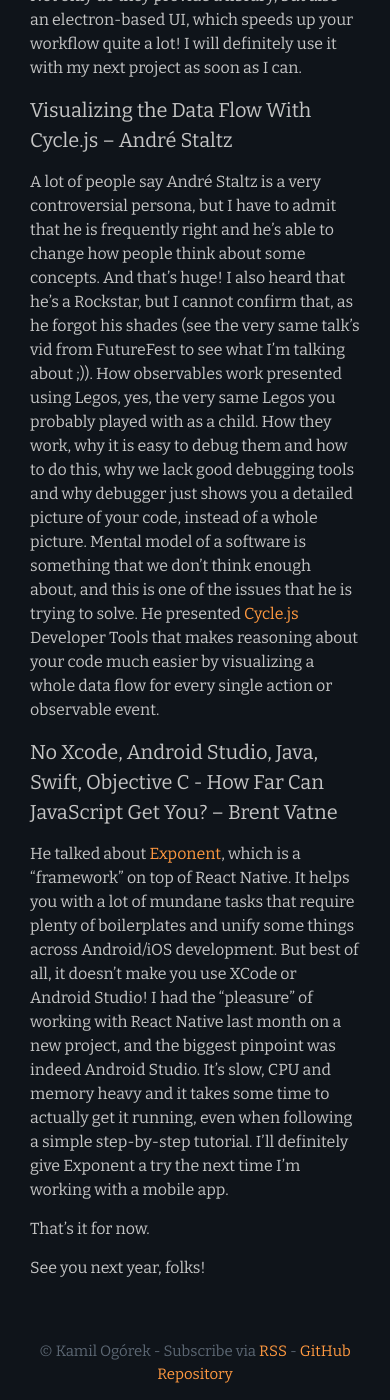
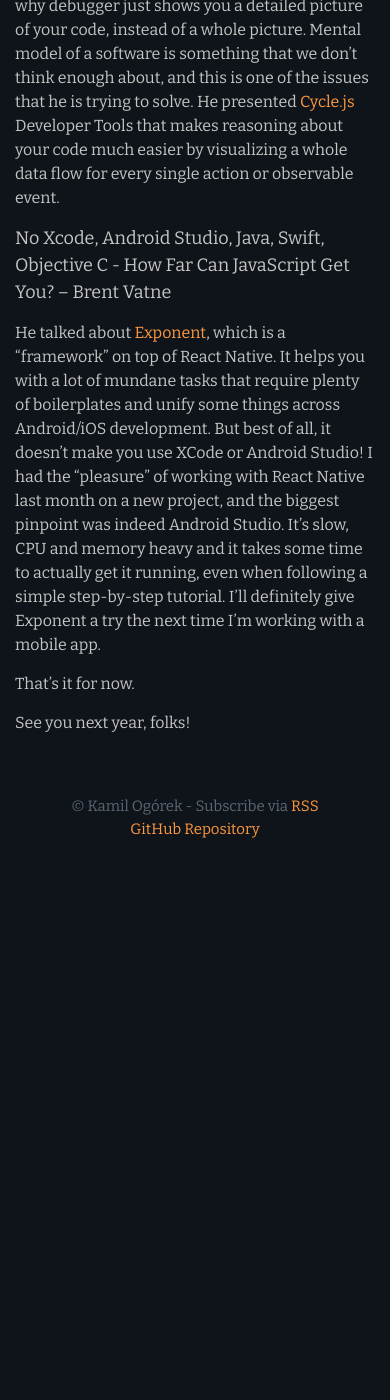
Before and after one commit to kamilogorek/kamilogorek, a Jekyll site: the page built from _posts/2016-11-08-bratislava-conference.md, in a window 390 px wide and 1400 px high, scrolled down 5145 px. Built offline with Jekyll 4.4.1, drawn with Linux system fonts in a browser that asks for light colours; after the commit the page ends 6000 px from its top, so only the background shows below that.

Commit message:
Minor visual improvements for mobile devices

```diff
--- a/_includes/footer.html
+++ b/_includes/footer.html
@@ -1,8 +1,15 @@
 <footer class="site-footer">
   <div class="wrapper">
     <p>
-      &copy; {{ site.author }} - Subscribe via <a href="/feed.xml">RSS</a> -
-      <a href="https://github.com/kamilogorek/kamilogorek">GitHub Repository</a>
+      &copy; {{ site.author }}
+      <span class="site-footer-rss"
+        >Subscribe via <a href="/feed.xml">RSS</a></span
+      >
+      <span class="site-footer-repository"
+        ><a href="https://github.com/kamilogorek/kamilogorek"
+          >GitHub Repository</a
+        ></span
+      >
     </p>
   </div>
 </footer>
--- a/_includes/head.html
+++ b/_includes/head.html
@@ -66,7 +66,7 @@
     let currentTheme = localStorage.getItem("theme") || "dark";
     html.classList.add(currentTheme);
     window.addEventListener("DOMContentLoaded", (event) => {
-      document.querySelector("#toggle-theme").addEventListener("click", () => {
+      document.querySelector("#theme-toggle").addEventListener("click", () => {
         const nextTheme = currentTheme === "dark" ? "light" : "dark";
         html.classList.remove(currentTheme);
         html.classList.add(nextTheme);
--- a/_includes/header.html
+++ b/_includes/header.html
@@ -5,12 +5,18 @@
     >
 
     <nav class="site-nav">
-      {% for link in site.data.navigation.main %} {% if link.url contains "http"
-      %} {% assign url = link.url %} {% else %} {% assign url = link.url |
-      relative_url %} {% endif %}
-      <a class="page-link" href="{{ url }}">{{ link.title }}</a>
+      <ul class="site-nav-pages">
+        {% for link in site.data.navigation.main %}
+        <li>
+          <a class="page-link" href="{{ link.url |relative_url }}"
+            >{{ link.title }}</a
+          >
+        </li>
         {% endfor %}
+      </ul>
 
+      <ul class="site-nav-icons">
+        <li>
           <a
             class="page-link icon-link"
             href="https://twitter.com/{{ site.twitter_username }}"
@@ -25,6 +31,8 @@
               />
             </svg>
           </a>
+        </li>
+        <li>
           <a
             class="page-link icon-link"
             href="https://github.com/{{ site.github_username }}"
@@ -39,6 +47,8 @@
               />
             </svg>
           </a>
+        </li>
+        <li>
           <a
             class="page-link icon-link"
             href="https://linkedin.com/in/{{ site.linkedin_username }}"
@@ -53,8 +63,9 @@
               />
             </svg>
           </a>
-
-      <button id="toggle-theme" class="page-link icon-link">
+        </li>
+        <li>
+          <button id="theme-toggle" class="page-link icon-link theme-toggle">
             <svg
               xmlns="http://www.w3.org/2000/svg"
               viewBox="0 0 24 24"
@@ -88,6 +99,8 @@
               <path d="M21 12.79A9 9 0 1 1 11.21 3 7 7 0 0 0 21 12.79z"></path>
             </svg>
           </button>
+        </li>
+      </ul>
     </nav>
   </div>
 </header>
--- a/assets/main.css
+++ b/assets/main.css
@@ -8,8 +8,6 @@
   --base-line-height: 1.5;
   --spacing-unit: 30px;
   --content-width: 800px;
-  --on-palm: 600px;
-  --on-laptop: 800px;
 }
 
 :root {
@@ -183,14 +181,6 @@
   clear: both;
 }
 
-@media screen and (max-width: var(--on-laptop)) {
-  .wrapper {
-    max-width: calc(var(--content-width) - (var(--spacing-unit)));
-    padding-right: calc(var(--spacing-unit) / 2);
-    padding-left: calc(var(--spacing-unit) / 2);
-  }
-}
-
 .site-header {
   min-height: 56px;
   position: relative;
@@ -215,7 +205,24 @@
 
 .site-nav {
   float: right;
-  margin-top: 16px;
+}
+
+.site-nav ul {
+  margin: 16px 0 0 0;
+  list-style: none;
+  display: inline-block;
+}
+
+.site-nav ul:not(:last-child) {
+  margin-right: 15px;
+}
+
+.site-nav li {
+  display: inline-block;
+}
+
+.site-nav li:not(:last-child) {
+  margin-right: 15px;
 }
 
 .site-nav .page-link {
@@ -227,18 +234,28 @@
   color: var(--brand-color);
 }
 
-.site-nav .page-link:not(:last-child) {
-  margin-right: 15px;
+.icon-link:hover {
+  text-decoration: none;
 }
 
-@media screen and (max-width: var(--on-palm)) {
-  .site-nav .page-link {
-    padding: 20px 0;
-    margin-left: 20px;
+.icon-link:hover svg {
+  opacity: 0.7;
+}
+
+.icon-link svg {
+  width: 19px;
+  vertical-align: -4px;
+}
+
+/* Prevent sticky color on mobile devices */
+/* https://stackoverflow.com/questions/17233804/how-to-prevent-sticky-hover-effects-for-buttons-on-touch-devices */
+@media (hover: none) {
+  .site-nav .page-link:hover {
+    color: var(--text-color);
   }
 
-  .site-nav .page-link:not(:last-child) {
-    margin-right: 0;
+  .icon-link:hover svg {
+    opacity: 1;
   }
 }
 
@@ -248,6 +265,14 @@
   text-align: center;
 }
 
+.site-footer-rss:before {
+  content: " - ";
+}
+
+.site-footer-repository:before {
+  content: " - ";
+}
+
 .bio {
   font-family: var(--monospace-font-family);
   font-size: 13px;
@@ -255,6 +280,7 @@
   padding: 0;
   overflow: initial;
   word-wrap: initial;
+  white-space: pre-wrap;
   color: var(--meta-color);
 }
 
@@ -265,7 +291,6 @@
 .post-meta {
   font-size: calc(var(--base-font-size) * 0.875);
   color: var(--meta-color);
-  /* margin-top: -16px; */
 }
 
 .post-header {
@@ -278,12 +303,6 @@
   line-height: 1;
 }
 
-@media screen and (max-width: var(--on-laptop)) {
-  .post-title {
-    font-size: 36px;
-  }
-}
-
 .post-content {
   margin-bottom: var(--spacing-unit);
 }
@@ -292,45 +311,19 @@
   font-size: 38px;
 }
 
-@media screen and (max-width: var(--on-laptop)) {
-  .post-content h1 {
-    font-size: 34px;
-  }
-}
-
 .post-content h2 {
   font-size: 32px;
-}
-
-@media screen and (max-width: var(--on-laptop)) {
-  .post-content h2 {
-    font-size: 28px;
-  }
 }
 
 .post-content h3 {
   font-size: 26px;
 }
 
-@media screen and (max-width: var(--on-laptop)) {
-  .post-content h3 {
-    font-size: 22px;
-  }
-}
-
 .post-content h4 {
   font-size: 20px;
 }
 
-@media screen and (max-width: var(--on-laptop)) {
-  .post-content h4 {
-    font-size: 18px;
-  }
-}
-
-/* Custom */
-
-#toggle-theme {
+.theme-toggle {
   padding: 0;
   margin: 0;
   border: none;
@@ -366,32 +359,62 @@
   display: none;
 }
 
-.icon-link:hover {
-  text-decoration: none;
-}
-
-.icon-link:hover svg {
-  opacity: 0.7;
-}
-
-.icon-link svg {
-  width: 19px;
-  vertical-align: -4px;
-}
-
 .hidden-pdf-bump {
   display: none;
 }
 
-#search {
-  box-sizing: border-box;
-  font-size: 14px;
-  border: 2px solid #e8e8e8;
-  width: 100%;
-  padding: 6px;
+@media screen and (max-width: 800px) {
+  .wrapper {
+    max-width: calc(var(--content-width) - (var(--spacing-unit)));
+    padding-right: calc(var(--spacing-unit) / 2);
+    padding-left: calc(var(--spacing-unit) / 2);
+  }
+
+  .post-title {
+    font-size: 36px;
+  }
+
+  .post-content h1 {
+    font-size: 34px;
+  }
+
+  .post-content h2 {
+    font-size: 28px;
+  }
+
+  .post-content h3 {
+    font-size: 22px;
+  }
+
+  .post-content h4 {
+    font-size: 18px;
+  }
 }
 
-/* print */
+@media screen and (max-width: 600px) {
+  .site-title {
+    display: inline-block;
+    float: none;
+  }
+
+  .site-nav {
+    float: none;
+  }
+
+  .site-nav ul {
+    display: block;
+  }
+
+  .site-footer-repository {
+    display: block;
+  }
+
+  .site-footer-repository:before {
+    content: none;
+  }
+}
+
+/* CV print for saving to PDF */
 @media print {
   @page {
     margin: 0.5in 0.25in;
```
Also changed, not shown: 1 other file. Lines whose indentation alone changed are shown as unchanged.
